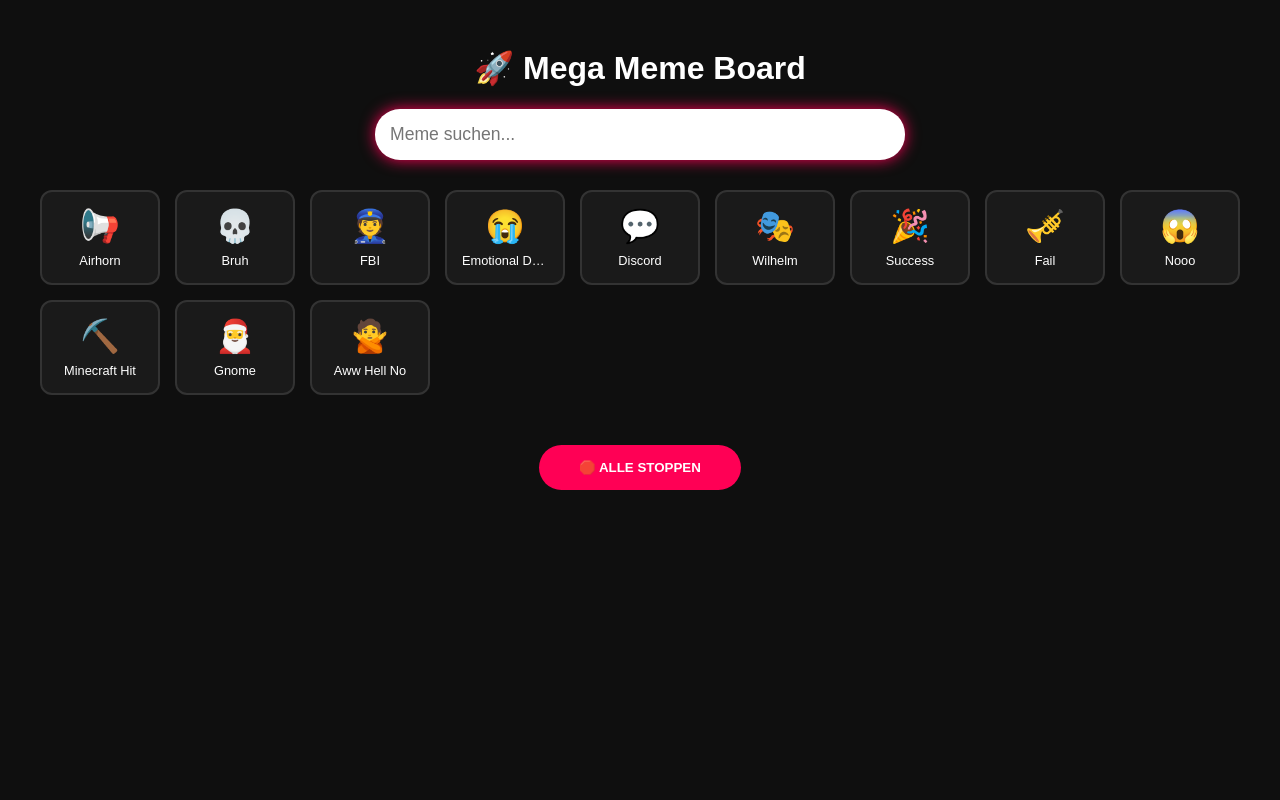
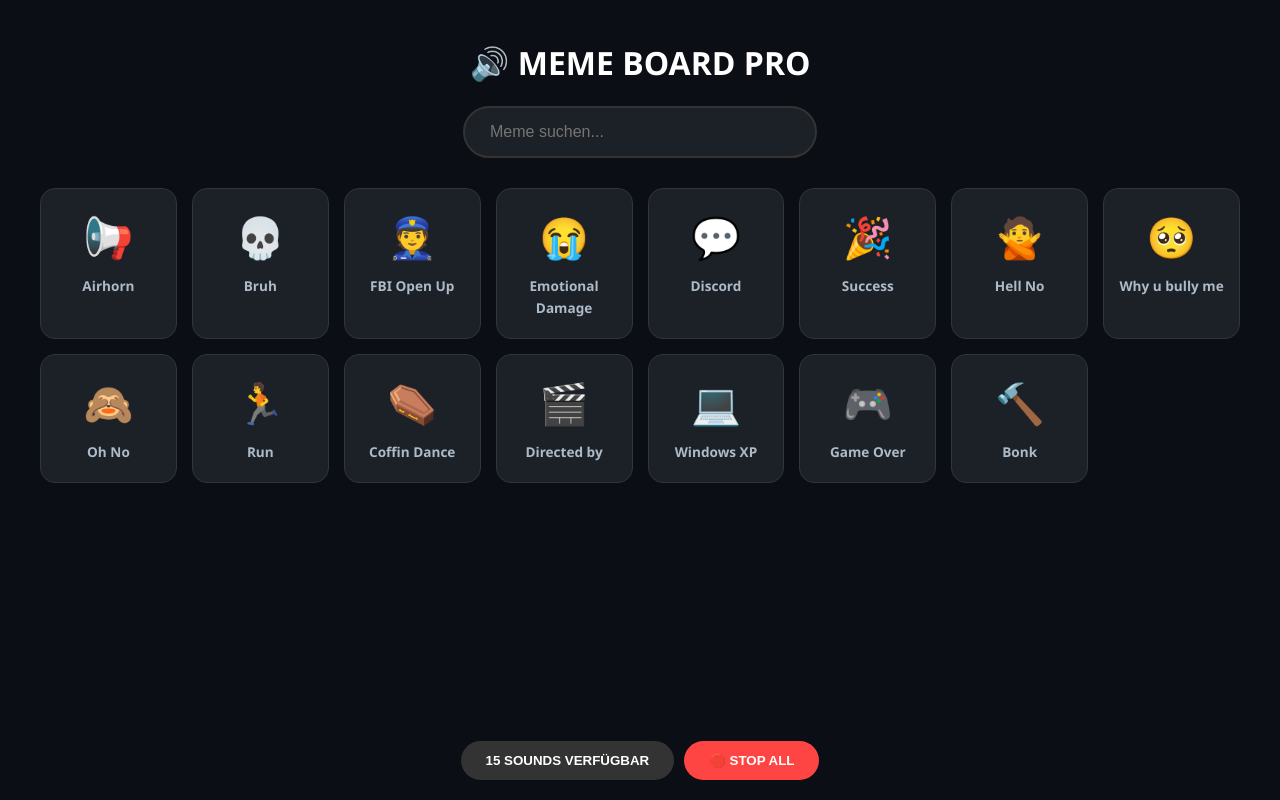
Before and after one commit to SOFTsorf/soundboard, a plain HTML site: page index.html in a window 1280 px wide. Drawn offline with Linux system fonts and the light colour scheme.

Commit message:
Update index.html

```diff
--- a/index.html
+++ b/index.html
@@ -3,156 +3,175 @@
 <head>
     <meta charset="UTF-8">
     <meta name="viewport" content="width=device-width, initial-scale=1.0">
-    <title>Mega Meme Board</title>
+    <title>Meme Lord Soundboard</title>
     <style>
-        body {
-            font-family: 'Arial', sans-serif;
-            background-color: #0f0f0f;
-            color: white;
-            text-align: center;
-            padding: 20px;
+        :root {
+            --bg: #0b0e14;
+            --card: #1c2128;
+            --accent: #00ff88;
+            --error: #ff4444;
         }
 
-        .search-container {
+        body {
+            font-family: 'Segoe UI', sans-serif;
+            background-color: var(--bg);
+            color: white;
+            padding: 20px;
+            margin: 0;
+            display: flex;
+            flex-direction: column;
+            align-items: center;
+        }
+
+        .header {
+            text-align: center;
             margin-bottom: 30px;
-            position: sticky;
-            top: 10px;
-            z-index: 100;
         }
 
         #searchBar {
-            padding: 15px;
-            width: 80%;
-            max-width: 500px;
-            border-radius: 25px;
-            border: none;
-            font-size: 1.1rem;
-            box-shadow: 0 0 15px #ff0055;
+            padding: 15px 25px;
+            width: 300px;
+            border-radius: 30px;
+            border: 2px solid #333;
+            background: var(--card);
+            color: white;
+            font-size: 1rem;
+            outline: none;
+            transition: 0.3s;
+        }
+
+        #searchBar:focus {
+            border-color: var(--accent);
+            box-shadow: 0 0 10px var(--accent);
         }
 
         .grid {
             display: grid;
-            grid-template-columns: repeat(auto-fill, minmax(120px, 1fr));
+            grid-template-columns: repeat(auto-fill, minmax(130px, 1fr));
             gap: 15px;
+            width: 100%;
             max-width: 1200px;
-            margin: 0 auto;
         }
 
-        .card {
-            background: #1a1a1a;
-            border: 2px solid #333;
-            border-radius: 12px;
-            padding: 15px;
+        .sound-card {
+            background: var(--card);
+            border-radius: 15px;
+            padding: 20px 10px;
+            text-align: center;
             cursor: pointer;
             transition: 0.2s;
+            border: 1px solid #30363d;
+            position: relative;
         }
 
-        .card:hover {
-            transform: scale(1.05);
-            border-color: #ff0055;
-            background: #252525;
+        .sound-card:hover {
+            transform: translateY(-5px);
+            background: #2d333b;
+            border-color: var(--accent);
         }
 
-        .card span {
-            display: block;
-            font-size: 0.8rem;
-            margin-top: 8px;
-            overflow: hidden;
-            text-overflow: ellipsis;
-            white-space: nowrap;
+        .sound-card.error {
+            border-color: var(--error);
+            opacity: 0.6;
         }
 
-        .emoji { font-size: 2rem; }
+        .emoji { font-size: 2.5rem; display: block; margin-bottom: 10px; }
+        .name { font-size: 0.85rem; font-weight: bold; color: #adbac7; }
 
         .controls {
-            margin-top: 30px;
-            padding: 20px;
+            position: fixed;
+            bottom: 20px;
+            display: flex;
+            gap: 10px;
         }
 
-        .stop-btn {
-            background: #ff0055;
-            color: white;
+        button.control-btn {
+            padding: 12px 25px;
+            border-radius: 20px;
             border: none;
-            padding: 15px 40px;
-            border-radius: 30px;
+            cursor: pointer;
             font-weight: bold;
-            cursor: pointer;
+            text-transform: uppercase;
         }
+
+        .stop { background: var(--error); color: white; }
+        .count { background: #333; color: white; border: 1px solid var(--accent); }
     </style>
 </head>
 <body>
 
-    <h1>🚀 Mega Meme Board</h1>
-
-    <div class="search-container">
-        <input type="text" id="searchBar" placeholder="Meme suchen..." onkeyup="filterSounds()">
+    <div class="header">
+        <h1>🔊 MEME BOARD PRO</h1>
+        <input type="text" id="searchBar" placeholder="Meme suchen..." onkeyup="filter()">
     </div>
 
-    <div class="grid" id="soundGrid">
-        </div>
+    <div class="grid" id="board"></div>
 
     <div class="controls">
-        <button class="stop-btn" onclick="stopAll()">🛑 ALLE STOPPEN</button>
+        <button class="control-btn count" id="counter">0 Sounds geladen</button>
+        <button class="control-btn stop" onclick="stopAll()">🛑 STOP ALL</button>
     </div>
 
     <script>
-        // HIER kannst du unendlich viele Sounds hinzufügen!
-        // Einfach kopieren und Name/URL/Emoji anpassen.
-        const soundList = [
-            { name: "Airhorn", url: "https://www.myinstants.com/media/sounds/mlg-airhorn.mp3", emoji: "📢" },
-            { name: "Bruh", url: "https://www.myinstants.com/media/sounds/bruh_l_P6M68.mp3", emoji: "💀" },
-            { name: "FBI", url: "https://www.myinstants.com/media/sounds/fbi-open-up-sfx.mp3", emoji: "👮" },
-            { name: "Emotional Damage", url: "https://www.myinstants.com/media/sounds/emotional-damage.mp3", emoji: "😭" },
-            { name: "Discord", url: "https://www.myinstants.com/media/sounds/discord-notification.mp3", emoji: "💬" },
-            { name: "Wilhelm", url: "https://www.myinstants.com/media/sounds/movie_1.mp3", emoji: "🎭" },
-            { name: "Success", url: "https://www.myinstants.com/media/sounds/tada.mp3", emoji: "🎉" },
-            { name: "Fail", url: "https://www.myinstants.com/media/sounds/fail-trombone-01.mp3", emoji: "🎺" },
-            { name: "Nooo", url: "https://www.myinstants.com/media/sounds/nooo.mp3", emoji: "😱" },
-            { name: "Minecraft Hit", url: "https://www.myinstants.com/media/sounds/classic_hurt.mp3", emoji: "⛏️" },
-            { name: "Gnome", url: "https://www.myinstants.com/media/sounds/youve-been-gnomed-full-sound.mp3", emoji: "🎅" },
-            { name: "Aww Hell No", url: "https://www.myinstants.com/media/sounds/aw-hell-no.mp3", emoji: "🙅" }
+        // DIE SOUND-LISTE
+        // Füge hier so viele hinzu wie du willst!
+        // WICHTIG: Die URL muss direkt auf .mp3 enden.
+        const sounds = [
+            { n: "Airhorn", e: "📢", u: "https://www.myinstants.com/media/sounds/mlg-airhorn.mp3" },
+            { n: "Bruh", e: "💀", u: "https://www.myinstants.com/media/sounds/bruh_l_P6M68.mp3" },
+            { n: "FBI Open Up", e: "👮", u: "https://www.myinstants.com/media/sounds/fbi-open-up-sfx.mp3" },
+            { n: "Emotional Damage", e: "😭", u: "https://www.myinstants.com/media/sounds/emotional-damage.mp3" },
+            { n: "Discord", e: "💬", u: "https://www.myinstants.com/media/sounds/discord-notification.mp3" },
+            { n: "Success", e: "🎉", u: "https://www.myinstants.com/media/sounds/tada.mp3" },
+            { n: "Hell No", e: "🙅", u: "https://www.myinstants.com/media/sounds/aw-hell-no.mp3" },
+            { n: "Why u bully me", e: "🥺", u: "https://www.myinstants.com/media/sounds/why-you-bully-me.mp3" },
+            { n: "Oh No", e: "🙈", u: "https://www.myinstants.com/media/sounds/oh-no-tiktok.mp3" },
+            { n: "Run", e: "🏃", u: "https://www.myinstants.com/media/sounds/run-meme-sound-effect.mp3" },
+            { n: "Coffin Dance", e: "⚰️", u: "https://www.myinstants.com/media/sounds/astronomia-coffin-dance.mp3" },
+            { n: "Directed by", e: "🎬", u: "https://www.myinstants.com/media/sounds/directed-by-robert-b-weide.mp3" },
+            { n: "Windows XP", e: "💻", u: "https://www.myinstants.com/media/sounds/windows-xp-startup.mp3" },
+            { n: "Game Over", e: "🎮", u: "https://www.myinstants.com/media/sounds/gta-v-wasted-death-sound.mp3" },
+            { n: "Bonk", e: "🔨", u: "https://www.myinstants.com/media/sounds/bonk-sound-effect.mp3" }
         ];
 
-        let playingSounds = [];
+        let activeAudio = [];
 
-        // Diese Funktion baut die Buttons automatisch
-        function createButtons() {
-            const grid = document.getElementById('soundGrid');
-            grid.innerHTML = ""; // Leeren
+        function buildBoard() {
+            const board = document.getElementById('board');
+            document.getElementById('counter').innerText = `${sounds.length} Sounds verfügbar`;
 
-            soundList.forEach(sound => {
-                const div = document.createElement('div');
-                div.className = 'card';
-                div.setAttribute('data-name', sound.name.toLowerCase());
-                div.onclick = () => play(sound.url);
-                div.innerHTML = `<div class="emoji">${sound.emoji}</div><span>${sound.name}</span>`;
-                grid.appendChild(div);
+            sounds.forEach(s => {
+                const card = document.createElement('div');
+                card.className = 'sound-card';
+                card.innerHTML = `<span class="emoji">${s.e}</span><span class="name">${s.n}</span>`;
+
+                card.onclick = () => {
+                    const a = new Audio(s.u);
+                    a.play().catch(() => {
+                        card.classList.add('error');
+                        alert("Sound konnte nicht geladen werden (Hotlinking-Schutz)");
+                    });
+                    activeAudio.push(a);
+                };
+
+                board.appendChild(card);
             });
         }
 
-        function play(url) {
-            const audio = new Audio(url);
-            playingSounds.push(audio);
-            audio.play();
+        function stopAll() {
+            activeAudio.forEach(a => { a.pause(); a.currentTime = 0; });
+            activeAudio = [];
         }
 
-        function stopAll() {
-            playingSounds.forEach(s => { s.pause(); s.currentTime = 0; });
-            playingSounds = [];
-        }
-
-        function filterSounds() {
-            const term = document.getElementById('searchBar').value.toLowerCase();
-            const cards = document.querySelectorAll('.card');
-
-            cards.forEach(card => {
-                const name = card.getAttribute('data-name');
-                card.style.display = name.includes(term) ? "block" : "none";
+        function filter() {
+            const q = document.getElementById('searchBar').value.toLowerCase();
+            document.querySelectorAll('.sound-card').forEach(c => {
+                const name = c.querySelector('.name').innerText.toLowerCase();
+                c.style.display = name.includes(q) ? 'block' : 'none';
             });
         }
 
-        // Beim Start Buttons generieren
-        createButtons();
+        buildBoard();
     </script>
 </body>
 </html>
```
